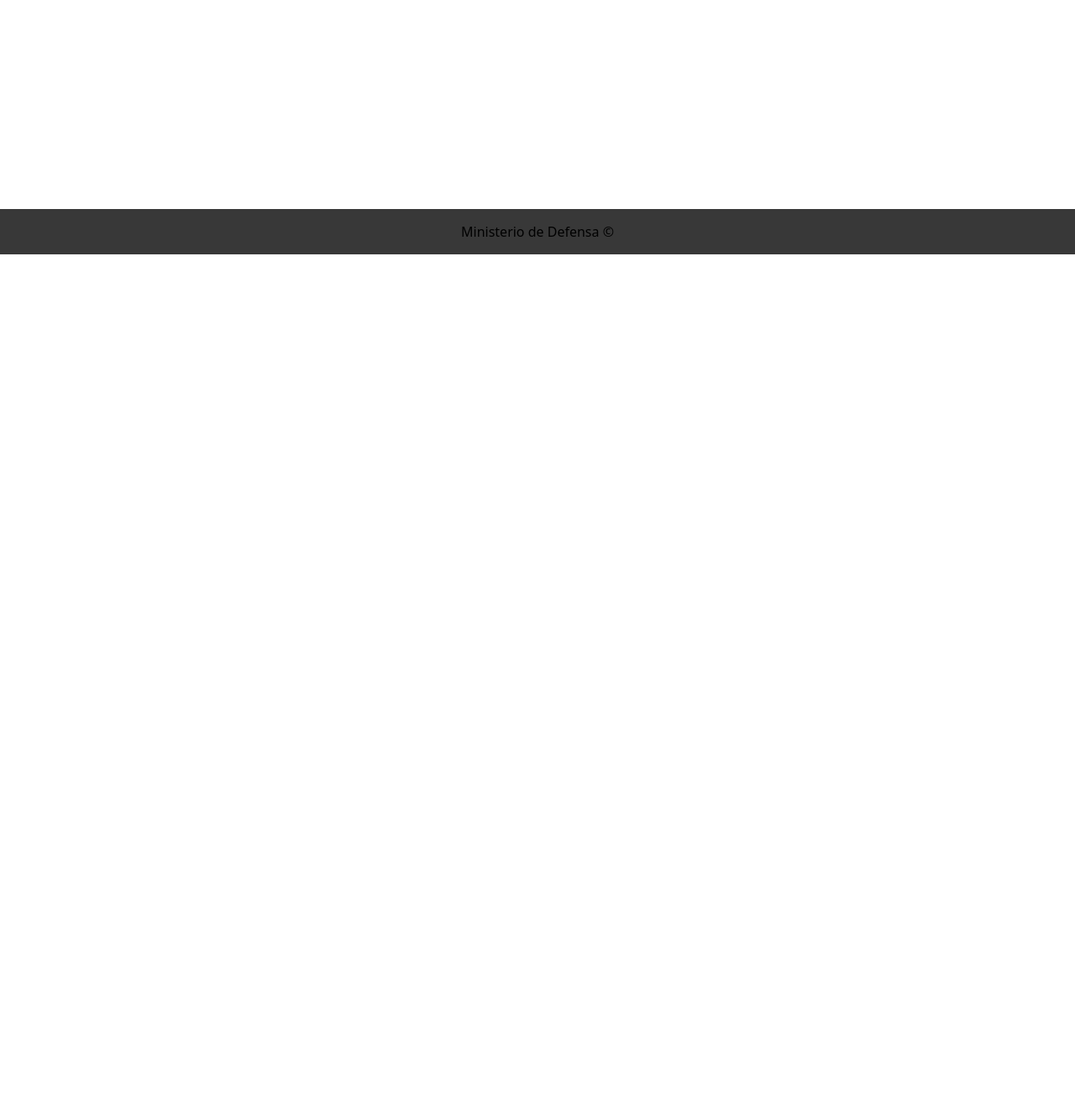
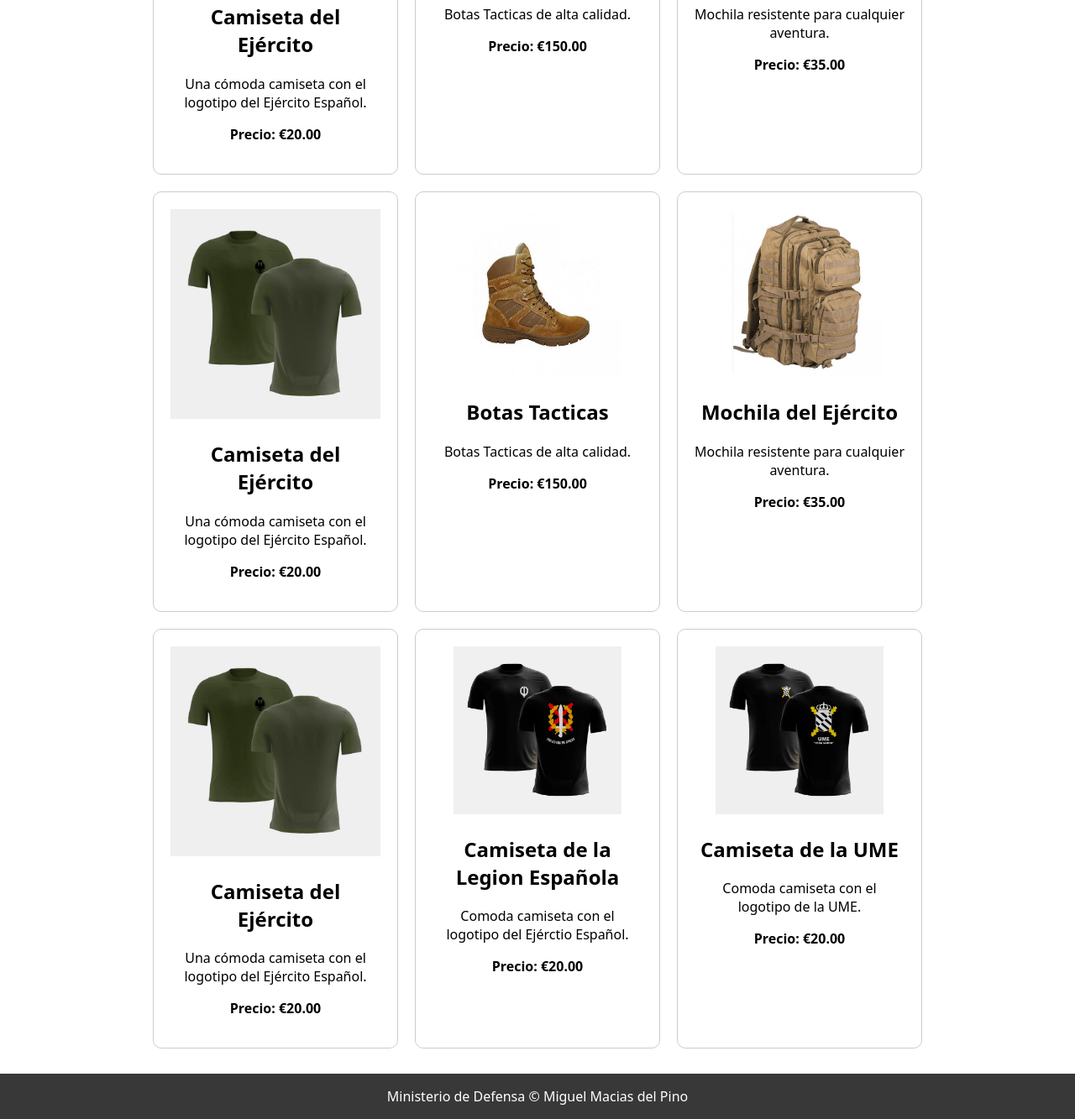
Before and after one commit to MiiguelMc/EjercicioFinalLenguaje, a plain HTML site: page Tienda.html in a window 1280 px wide. Shown: the part 497-1830 px from the top of the page at 84% size. Before the commit the page ends 800 px from the top, so only its background shows below. Drawn offline with Linux system fonts and the light colour scheme.

Commit message:
Subida del Tienda y actualizaciones de los demas

```diff
--- a/Tienda.html
+++ b/Tienda.html
@@ -1,38 +1,99 @@
 <!DOCTYPE html>
 <html lang="es">
+<head>
     <link rel="preconnect" href="https://fonts.googleapis.com">
     <link rel="preconnect" href="https://fonts.gstatic.com" crossorigin>
     <link href="https://fonts.googleapis.com/css2?family=Open+Sans:ital,wght@0,300..800;1,300..800&display=swap" rel="stylesheet">
-<head>
     <link href="css/tienda.css" rel="stylesheet">
     <meta charset="UTF-8">
     <meta name="viewport" content="width=device-width, initial-scale=1.0">
-    <title>Ministerio de Defensa</title>
+    <title>Tienda del Ejército Español</title>
 </head>
 <body>
     <div class="cabeza">
         <header>
-        <div class = "Logo">
-          <img id = "logo" src="img/Logotipo_del_Ministerio_de_Defensa.svg" alt="Foto Ministerio" width="120" height="100">
-          <img id ="logo" src="img/Logo.png" alt="Foto logo" width="120" height="100">
+            <div class="Logo">
+                <img id="logo" src="img/Logotipo_del_Ministerio_de_Defensa.svg" alt="Logo Ministerio" width="120" height="100">
+                <img id="logo" src="img/Logo.png" alt="Logo" width="120" height="100">
             </div>
         </header>
         <nav>
             <ul>
                 <li><a href="index.html">Inicio</a></li>
-      <li><a href="tierra.html">Ejercito de Tierra</a></li>
+                <li><a href="tierra.html">Ejército de Tierra</a></li>
                 <li><a href="armada.html">Armada</a></li>
-      <li><a href="aire.html">Ejercito del Aire</a></li>
+                <li><a href="aire.html">Ejército del Aire</a></li>
                 <li><a href="tienda.html">Tienda</a></li>
                 <li><a href="contacto.html">Contactos</a></li>
             </ul>
         </nav>
     </div>
+    <main>
+        <div class="contenedor-productos">
+            <div class="producto">
+                <img src="img/camiseta-ejercito-espanol-caqui-be.jpg" alt="Camiseta Ejército" width="500">
+                <h2>Camiseta del Ejército</h2>
+                <p>Una cómoda camiseta con el logotipo del Ejército Español.</p>
+                <p><strong>Precio: €20.00</strong></p>
+            </div>
+            <div class="producto">
+                <img src="img/bota-tactica-magnum.jpg" alt="Gorra Ejército" width="200">
+                <h2>Botas Tacticas</h2>
+                <p>Botas Tacticas de alta calidad.</p>
+                <p><strong>Precio: €150.00</strong></p>
+            </div>
+            <div class="producto">
+                <img src="img/mochila-tactica-molle-20l-arida.jpg" alt="Mochila Ejército" width="200">
+                <h2>Mochila del Ejército</h2>
+                <p>Mochila resistente para cualquier aventura.</p>
+                <p><strong>Precio: €35.00</strong></p>
+            </div>
+        </div>
+        <div class="contenedor-productos">
+          <div class="producto">
+              <img src="img/camisetaEjercito.webp" alt="Camiseta Ejército" width="500">
+              <h2>Camiseta del Ejército</h2>
+              <p>Una cómoda camiseta con el logotipo del Ejército Español.</p>
+              <p><strong>Precio: €20.00</strong></p>
+          </div>
+          <div class="producto">
+              <img src="img/bota-tactica-magnum.jpg" alt="Gorra Ejército" width="200">
+              <h2>Botas Tacticas</h2>
+              <p>Botas Tacticas de alta calidad.</p>
+              <p><strong>Precio: €150.00</strong></p>
+          </div>
+          <div class="producto">
+              <img src="img/mochila-tactica-molle-20l-arida.jpg" alt="Mochila Ejército" width="200">
+              <h2>Mochila del Ejército</h2>
+              <p>Mochila resistente para cualquier aventura.</p>
+              <p><strong>Precio: €35.00</strong></p>
+          </div>
+      </div>
+      <div class="contenedor-productos">
+        <div class="producto">
+            <img src="img/camisetaEjercito.webp" alt="Camiseta Ejército" width="500">
+            <h2>Camiseta del Ejército</h2>
+            <p>Una cómoda camiseta con el logotipo del Ejército Español.</p>
+            <p><strong>Precio: €20.00</strong></p>
+        </div>
+        <div class="producto">
+            <img src="img/camisetacolornegro.webp" alt="Camiseta Legion" width="200">
+            <h2>Camiseta de la Legion Española</h2>
+            <p>Comoda camiseta con el logotipo del Ejérctio Español.</p>
+            <p><strong>Precio: €20.00</strong></p>
+        </div>
+        <div class="producto">
+          <img src="img/camisetacolornegroUME.webp" alt="Camiseta UME" width="200">
+          <h2>Camiseta de la UME</h2>
+          <p>Comoda camiseta con el logotipo de la UME.</p>
+          <p><strong>Precio: €20.00</strong></p>
+      </div>
+    </div>
     </main>
-
+    <footer>
+        <div class="footerMinisterio">
+            Ministerio de Defensa © Miguel Macias del Pino
+        </div>
+    </footer>
 </body>
-<!--Estos es Un Proyecto Para clase Ministerio de defensa -->
-<footer>
-Ministerio de Defensa ©
-</footer>
 </html>
--- a/css/Tienda.css
+++ b/css/Tienda.css
@@ -2,27 +2,26 @@ body {
   margin: 0px;
   height: 100%;
   position: relative;
-    font-family:system-ui, -apple-system, BlinkMacSystemFont, 'Segoe UI', Roboto, Oxygen, Ubuntu, Cantarell, 'Open Sans', 'Helvetica Neue', sans-serif;
+  font-family: system-ui, -apple-system, BlinkMacSystemFont, 'Segoe UI', Roboto, Oxygen, Ubuntu, Cantarell, 'Open Sans', 'Helvetica Neue', sans-serif;
   display: flex;
   flex-direction: column;
-    min-height: 100vh ;
+  min-height: 100vh;
 }
-font{
-    font-family: Opensans;
-    src: url(../Otros/OpenSans-VariableFont_wdth\,wght.ttf);
-}
-.cabeza{
+
+.cabeza {
   display: flex;
-    justify-content:flex-start ;
+  flex-direction: column;
   background-color: #383838;
 }
+
 nav ul {
   list-style-type: none;
   display: flex;
   justify-content: center;
   background-color: #383838;
+  padding: 0;
+}
 
-  }
 nav ul li {
   margin: 0 5px;
   display: flex;
@@ -30,21 +29,60 @@ font{
   padding: 10px;
   justify-content: center;
 }
+
 nav ul li a {
   text-decoration: none;
   color: white;
   display: flex;
 }
+
 #logo {
   display: flex;
   justify-content: flex-start;
 }
-.Logo{
+
+.Logo {
   display: flex;
+  align-items: center;
 }
-footer{
+
+main {
+  flex: 1;
+  display: flex;
+  flex-direction: column;
+  align-items: center;
+  padding: 20px;
+}
+
+.contenedor-productos {
+  display: flex;
+  flex-wrap: wrap;
+  justify-content: center;
+}
+
+.producto {
+  margin: 10px;
+  padding: 20px;
+  border: 1px solid #ccc;
+  border-radius: 10px;
+  width: 250px;
+  text-align: center;
+}
+
+.producto img {
+  max-width: 100%;
+  height: auto;
+}
+
+footer {
   background-color: #383838;
   text-align: center;
   margin-top: auto;
   padding: 1em 0;
+  color: white;
 }
+
+.footerMinisterio {
+  display: flex;
+  justify-content: center;
+}
--- a/css/index.css
+++ b/css/index.css
@@ -1,28 +1,29 @@
-body {
-    margin: 0px;
+html, body {
+  margin: 0;
+  padding: 0;
   height: 100%;
-    position: relative;
-    font-family:system-ui, -apple-system, BlinkMacSystemFont, 'Segoe UI', Roboto, Oxygen, Ubuntu, Cantarell, 'Open Sans', 'Helvetica Neue', sans-serif;
   display: flex;
   flex-direction: column;
-    min-height: 100px ;
+  font-family: system-ui, -apple-system, BlinkMacSystemFont, 'Segoe UI', Roboto, Oxygen, Ubuntu, Cantarell, 'Open Sans', 'Helvetica Neue', sans-serif;
 }
-font{
-    font-family: Opensans;
-    src: url(../Otros/OpenSans-VariableFont_wdth\,wght.ttf);
+
+body {
+  flex: 1;
 }
-.cabeza{
+
+.cabeza {
   display: flex;
-    justify-content:flex-start ;
+  justify-content: flex-start;
   background-color: #383838;
 }
+
 nav ul {
   list-style-type: none;
   display: flex;
   justify-content: center;
   background-color: #383838;
+}
 
-  }
 nav ul li {
   margin: 0 5px;
   display: flex;
@@ -30,32 +31,64 @@ font{
   padding: 10px;
   justify-content: center;
 }
+
 nav ul li a {
   text-decoration: none;
   color: white;
   display: flex;
 }
+
 #logo {
   display: flex;
   justify-content: flex-start;
 }
-.Logo{
+
+.Logo {
   display: flex;
 }
-.cuadradito{
+
+main {
+  flex: 1;
   display: flex;
-  flex-flow: row;
+  flex-direction: column;
 }
 
-.footerMinisterio{
+.textoinicial {
+  align-self: center;
+}
+
+p {
+  font-size: 16px;
+  line-height: 1.6;
+}
+
+strong {
+  font-weight: bold;
+  color: #2980b9;
+}
+
+.cuadradito {
+  display: flex;
+  flex-direction: row;
+  justify-content: center;
+  margin-bottom: 10px;
+}
+
+.cuadradito video {
+  padding: 10px;
+}
+
+.footerMinisterio {
   display: flex;
   justify-content: center;
 }
 
-footer{
+footer {
   background-color: #383838;
-  position:flex;
   width: 100%;
   height: 75px;
-  bottom: 0;
+  display: flex;
+  align-items: center;
+  justify-content: center;
+  flex-shrink: 0;
 }
```
Also changed, not shown: index.html (+26 -16 lines), img/bota-tactica-magnum.jpg (added), img/camiseta-ejercito-espanol-caqui-be.jpg (added), img/camisetaEjercito.webp (added), img/camisetacolornegro.webp (added), img/camisetacolornegroUME.webp (added), img/camisetas-militares.jpg (added), img/mochila-tactica-molle-20l-arida.jpg (added), 2 other files. Lines whose indentation alone changed are shown as unchanged.
